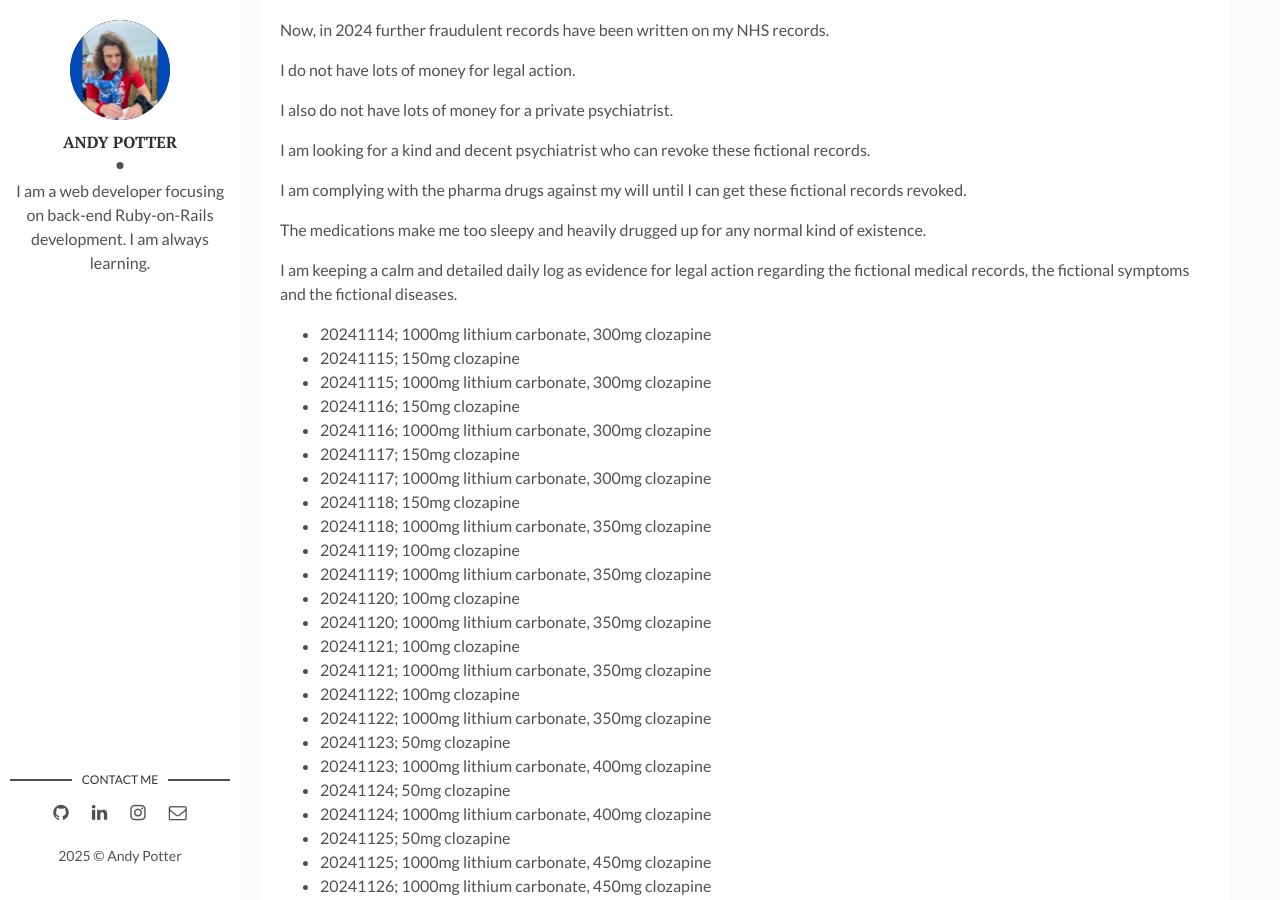
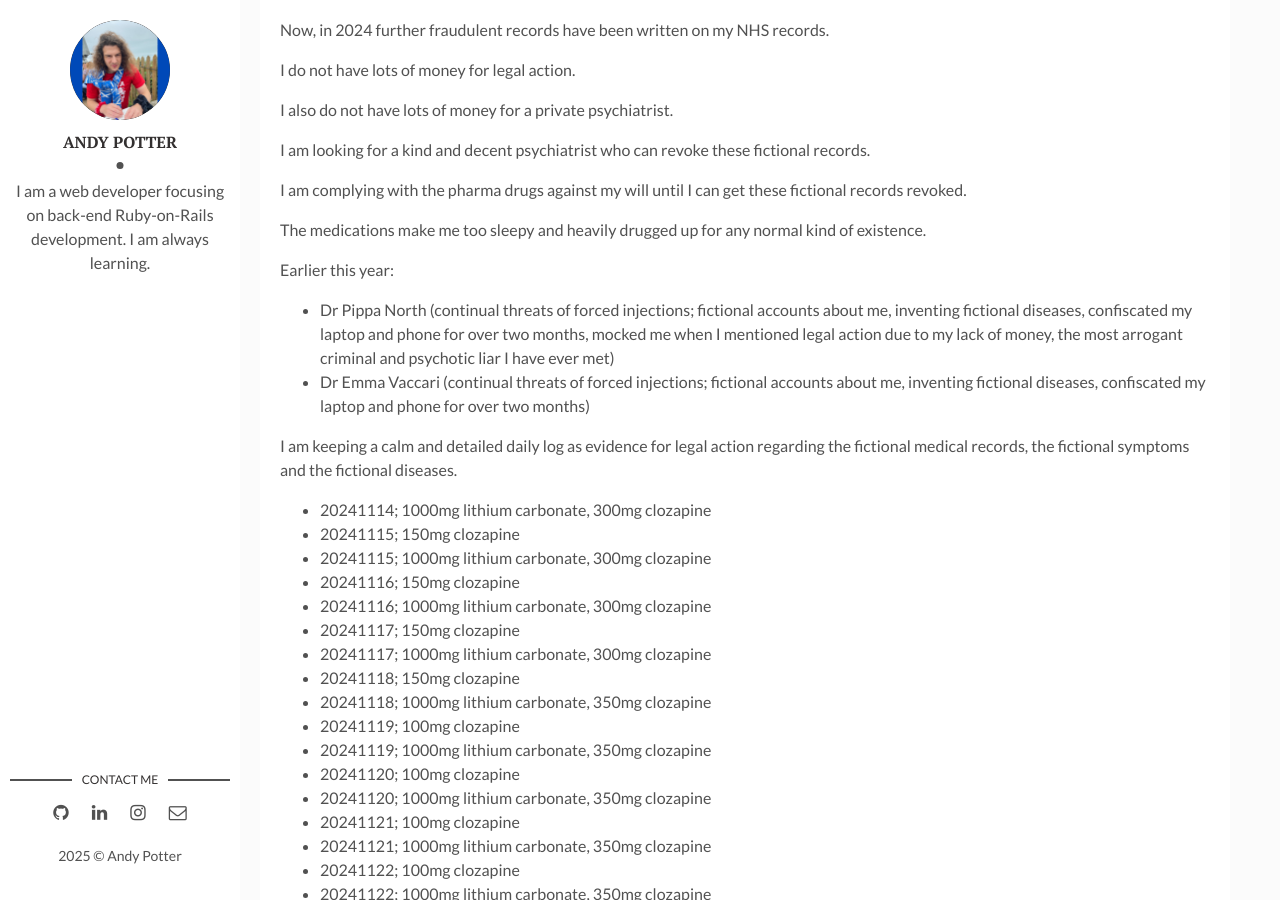
Before and after one commit to QALB-Boy/blog, a Jekyll site: the page built from _posts/2024-11-20-please-help.markdown, in a window 1280 px wide and 900 px high, scrolled down 774 px. Built offline with Jekyll 4.4.1, drawn with Linux system fonts in a browser that asks for light colours.

Commit message:
the most arrogant criminal and psychotic liar I have ever met

```diff
--- a/_posts/2024-11-20-please-help.markdown
+++ b/_posts/2024-11-20-please-help.markdown
@@ -22,6 +22,10 @@ I am looking for a kind and decent psychiatrist who can revoke these fictional r
 I am complying with the pharma drugs against my will until I can get these fictional records revoked.
 
 The medications make me too sleepy and heavily drugged up for any normal kind of existence.
+
+Earlier this year:
+* Dr Pippa North (continual threats of forced injections; fictional accounts about me, inventing fictional diseases, confiscated my laptop and phone for over two months, mocked me when I mentioned legal action due to my lack of money, the most arrogant criminal and psychotic liar I have ever met)
+* Dr Emma Vaccari (continual threats of forced injections; fictional accounts about me, inventing fictional diseases, confiscated my laptop and phone for over two months)
 
 I am keeping a calm and detailed daily log as evidence for legal action regarding the fictional medical records, the fictional symptoms and the fictional diseases.
 
```
